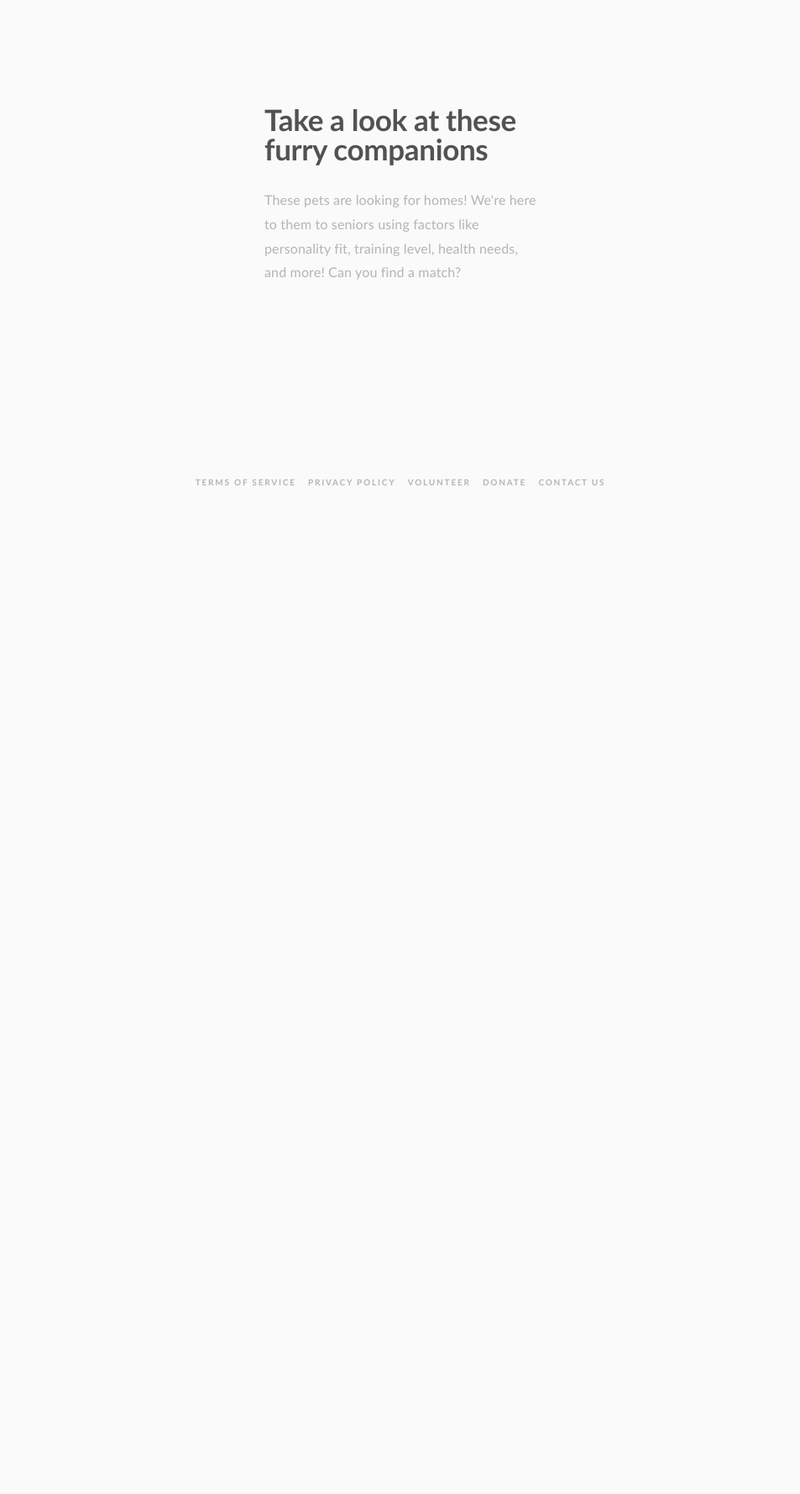
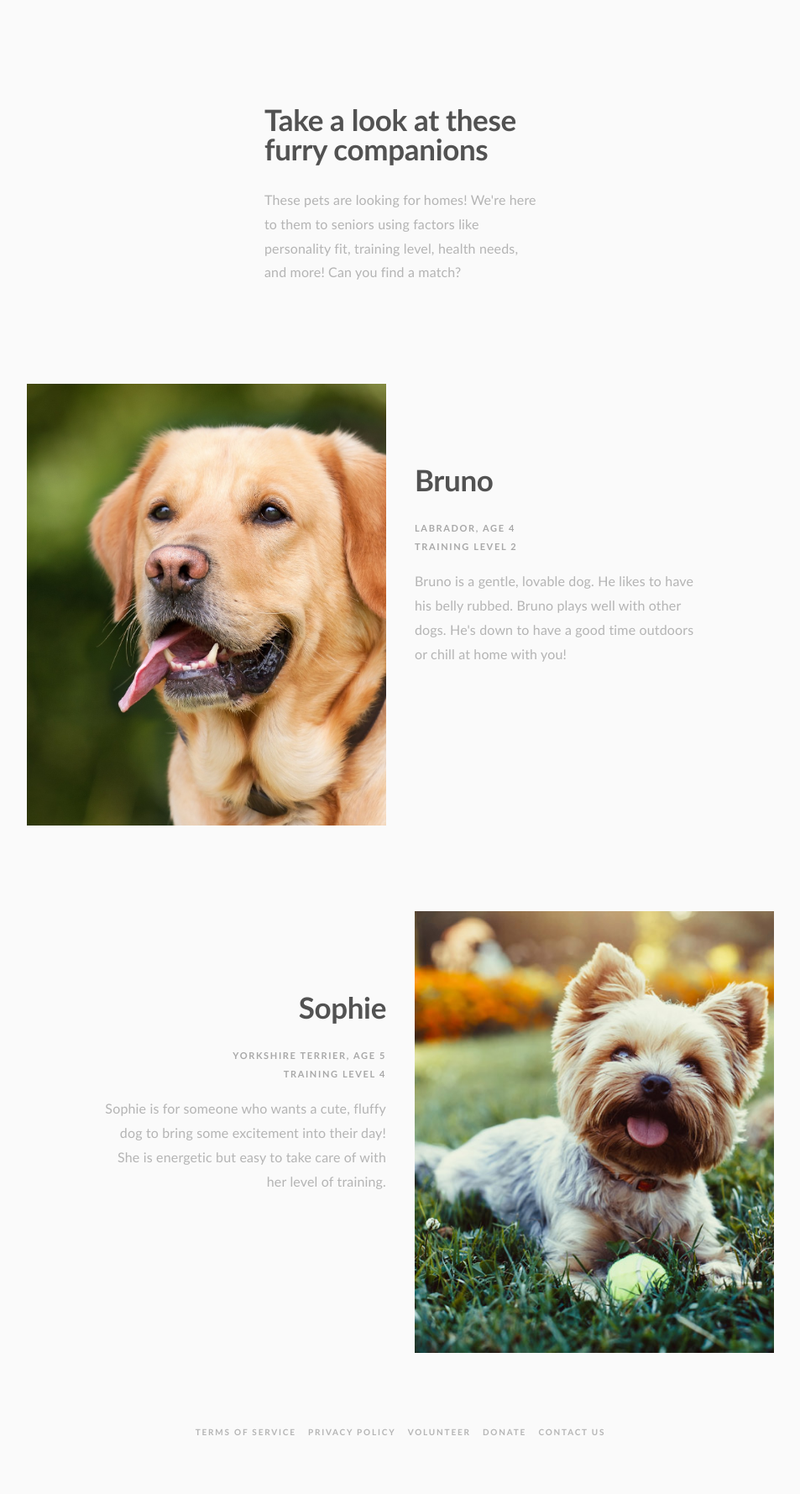
Before and after one commit to lin-ll/companima, a Django app: page /pets/ in a window 1280 px wide. Shown: the part 208-1987 px from the top of the page at 84% size, without its empty margins (163-1116 px from the left). Before the commit the page ends 786 px from the top, so only its background shows below. Run offline with Django 3.2, Linux system fonts and the light colour scheme; some libraries are stand-ins or nearby versions.

Commit message:
Preliminary stuff for pets page

```diff
--- a/website/static/website/css/main.css
+++ b/website/static/website/css/main.css
@@ -610,12 +610,20 @@ select, input[type="color" i][list] {
 	width: 33.3333%;
 }
 
+.sqs-col-5 {
+	width: 41.6667%;
+}
+
 .sqs-col-8 {
 	width: 66.6667%;
 }
 
 .sqs-col-10 {
 	width: 83.3333%;
+}
+
+.sqs-col-12 {
+	width: 100%;
 }
 
 .sqs-block {
@@ -840,3 +848,19 @@ select, input[type="color" i][list] {
 	display: block;
 	white-space: pre-wrap;
 }
+
+#dog-1 {
+	background: url('../image3.jpg');
+	background-size: cover;
+}
+
+#dog-2 {
+	background: url('../image4.jpg');
+	background-size: cover;
+}
+
+.image-block-wrapper {
+	line-height: 0;
+	text-align: center;
+	position: relative;
+}
--- a/website/templates/website/base.html
+++ b/website/templates/website/base.html
@@ -7,7 +7,7 @@
 	<script src="/static/website/js/bootstrap.min.js" type="text/javascript"></script>
 	<link rel="stylesheet" href="/static/website/css/bootstrap.min.css">
 	<link rel="stylesheet" href="/static/website/css/bootstrap-theme.min.css">
-	<link rel="stylesheet" href="{% static 'website/css/main.css' %}">
+	<link rel="stylesheet" href="{% static 'website/css/main.css' %}?{% now "U" %}">
 	<link rel="shortcut icon" href="{% static 'website/favicon.ico' %}"/>
 </head>
 <body>
--- a/website/templates/website/pets.html
+++ b/website/templates/website/pets.html
@@ -1,4 +1,5 @@
 {% extends 'website/base.html' %}
+{% load static %}
 
 {% block content %}
 	<div class='content-outer'>
@@ -28,6 +29,83 @@
 							</div>
 						</div>
 					</div>
+					<div class='sqs-row' style="display: block;">
+						<div class='sqs-col-12'>
+							<div class='sqs-row' style="display: block;">
+								<div class='sqs-col-1'>
+									<div class='sqs-block' style='clear: both'>
+										<div class='sqs-block-content'>&nbsp;</div>
+									</div>
+								</div>
+								<div class='sqs-col-5'>
+									<div class='sqs-block' style='clear: both'>
+										<div class="intrinsic" style="max-width:1000.0px; margin: auto;">
+											<div style="padding-bottom: 123%; overflow: hidden;" class="image-block-wrapper" id='dog-1'>
+											</div>
+										</div>
+									</div>
+								</div>
+								<div class='sqs-col-4'>
+									<div class='sqs-block' style='clear: both'>
+										<div class='sqs-block-content'>&nbsp;</div>
+									</div>
+									<div class='sqs-block sqs-block-2'>
+										<div class='sqs-block-content-other'>
+											<h2>Bruno</h2>
+											<h3>Labrador, Age 4<br>Training Level 2</h3>
+											<p>Bruno is a gentle, lovable dog. He likes to have his belly rubbed. Bruno plays well with other dogs. He's down to have a good time outdoors or chill at home with you!</p>
+										</div>
+									</div>
+								</div>
+								<div class='sqs-col-2'>
+									<div class='sqs-block' style='clear: both'>
+										<div class='sqs-block-content'>&nbsp;</div>
+									</div>
+								</div>
+							</div>
+							<div class='sqs-block' style='clear: both'>
+								<div class='sqs-block-content'>&nbsp;</div>
+							</div>
+
+							<div class='sqs-row' style="display: block;">
+								<div class='sqs-col-2'>
+									<div class='sqs-block' style='clear: both'>
+										<div class='sqs-block-content'>&nbsp;</div>
+									</div>
+								</div>
+								<div class='sqs-col-4'>
+									<div class='sqs-block' style='clear: both'>
+										<div class='sqs-block-content'>&nbsp;</div>
+									</div>
+									<div class='sqs-block sqs-block-2'>
+										<div class='sqs-block-content-other' style="text-align: right;">
+											<h2>Sophie</h2>
+											<h3>Yorkshire Terrier, Age 5<br>Training Level 4</h3>
+											<p>Sophie is for someone who wants a cute, fluffy dog to bring some excitement into their day! She is energetic but easy to take care of with her level of training.</p>
+										</div>
+									</div>
+								</div>
+								<div class='sqs-col-5'>
+									<div class='sqs-block' style='clear: both'>
+										<div class="intrinsic" style="max-width:1000.0px; margin: auto;">
+											<div style="padding-bottom: 123%; overflow: hidden;" class="image-block-wrapper" id='dog-2'>
+											</div>
+										</div>
+									</div>
+								</div>
+								<div class='sqs-col-1'>
+									<div class='sqs-block' style='clear: both'>
+										<div class='sqs-block-content'>&nbsp;</div>
+									</div>
+								</div>
+							</div>
+							<div class='sqs-block' style='clear: both'>
+								<div class='sqs-block-content'>&nbsp;</div>
+							</div>
+
+
+						</div>
+					</div>
 				</div>
 			</section>
 		</main>
```
Also changed, not shown: website/static/website/image3.jpg (added), website/static/website/image4.jpg (added). Lines whose indentation alone changed are shown as unchanged.
